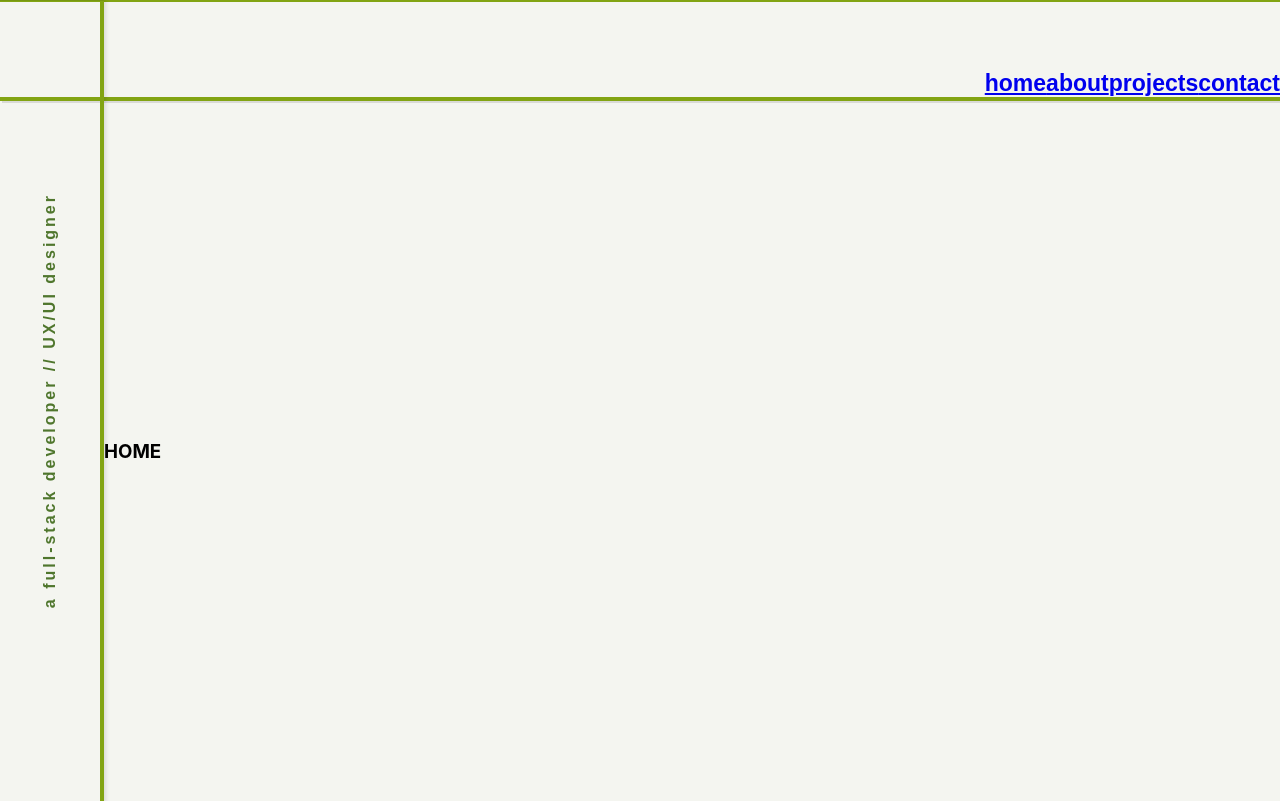
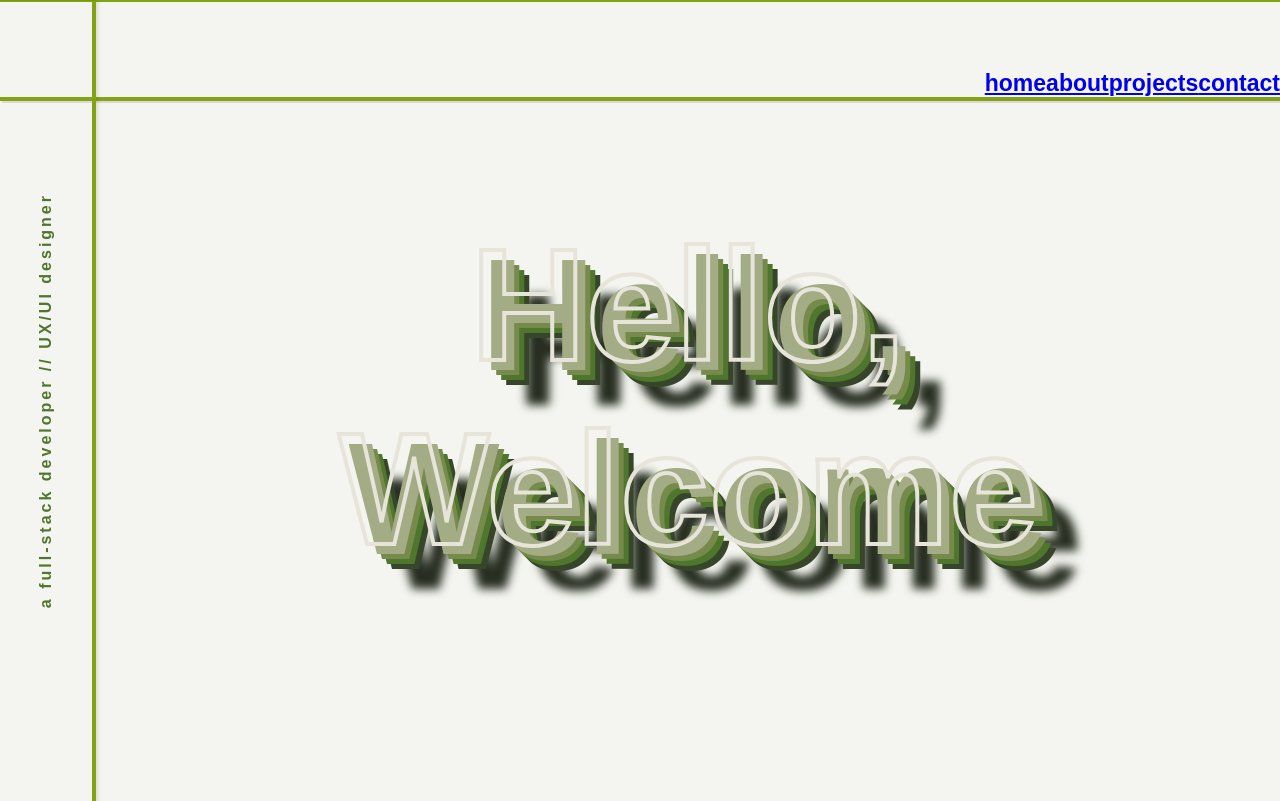
Before and after one commit to megsmcbride/portfolio-2.0, a React (Create React App) app: page / in a window 1280 px wide. Built offline with nearby package versions, Linux system fonts and the light colour scheme.

Commit message:
Add break so words are stacked

```diff
--- a/src/pages/Home.tsx
+++ b/src/pages/Home.tsx
@@ -2,10 +2,11 @@ import React from "react";
 
 function Home() {
   return (
-  <>
-
-  <h3>HOME</h3>
-  </>
+    <>
+      <div className="home-container">
+        <h1>Hello, <br/> Welcome</h1>
+      </div>
+    </>
   );
 }
 
```
